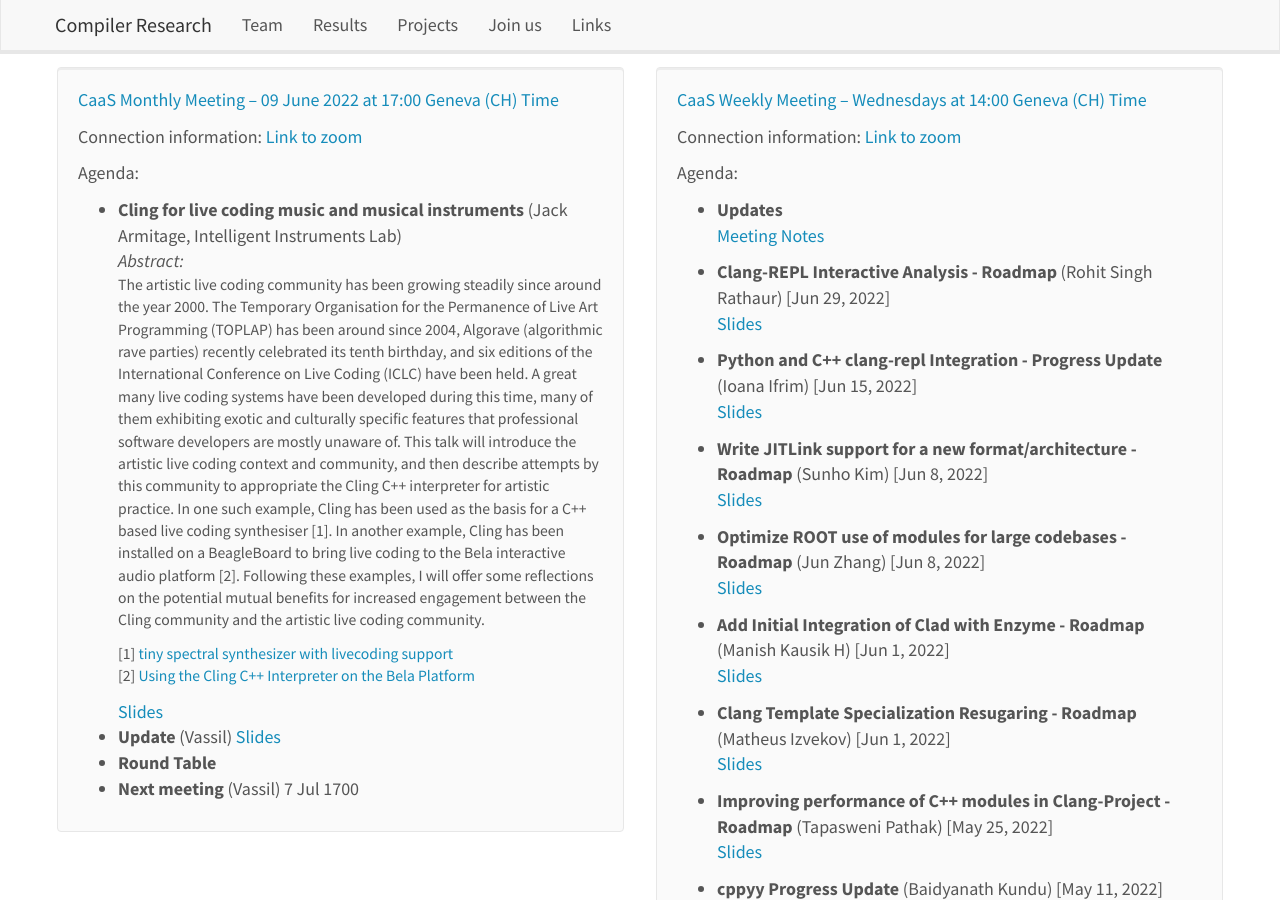
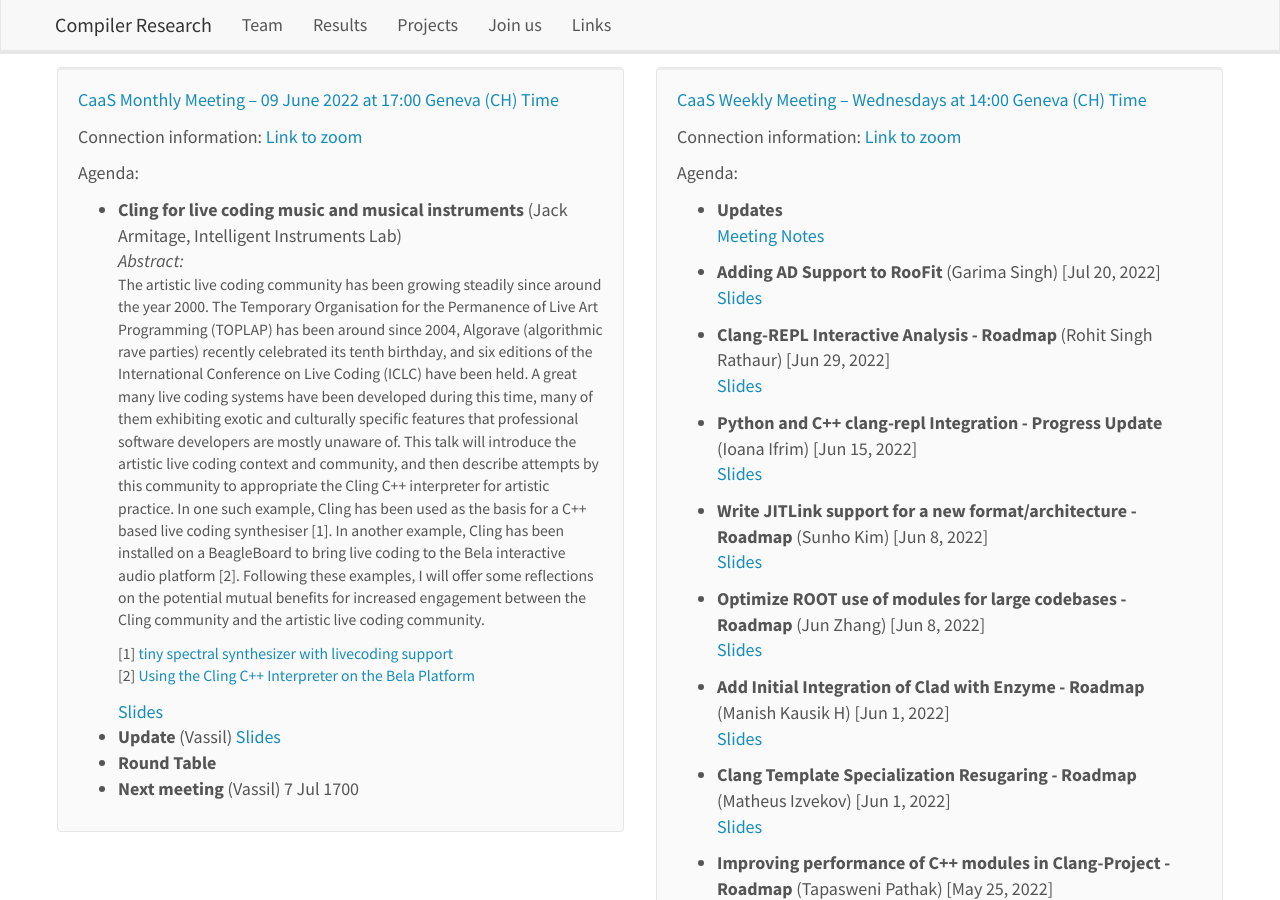
Before and after one commit to vgvassilev/clad, a Jekyll site: the page built from _pages/meetings.md, in a window 1280 px wide and 900 px high, scrolled down 514 px. Built offline with Jekyll 4.4.1, drawn with Linux system fonts in a browser that asks for light colours; nearby versions of some CDN libraries; a style sheet for code colours, icons or effects is not loaded.

Commit message:
Add Garima's slides

```diff
--- a/_data/standing_meetings.yml
+++ b/_data/standing_meetings.yml
@@ -17,6 +17,10 @@
   agenda:
     - title: Updates
       link: "[Meeting Notes](https://docs.google.com/document/d/1HMUtM8rRPeTYDqsWZVD-iQityjJj9_GKgu0FHHbiBr0)"
+    - title: "Adding AD Support to RooFit"
+      date: 2022-07-20 14:00:00 +0200
+      speaker: "Garima Singh"
+      link: "[Slides](/assets/presentations/CaaS_Weekly_20_07_22_Garima-Adding_AD_to_RooFit.pdf)"
     - title: "Clang-REPL Interactive Analysis - Roadmap"
       date: 2022-06-29 14:00:00 +0200
       speaker: "Rohit Singh Rathaur"
```
Also changed, not shown: 1 other file.
